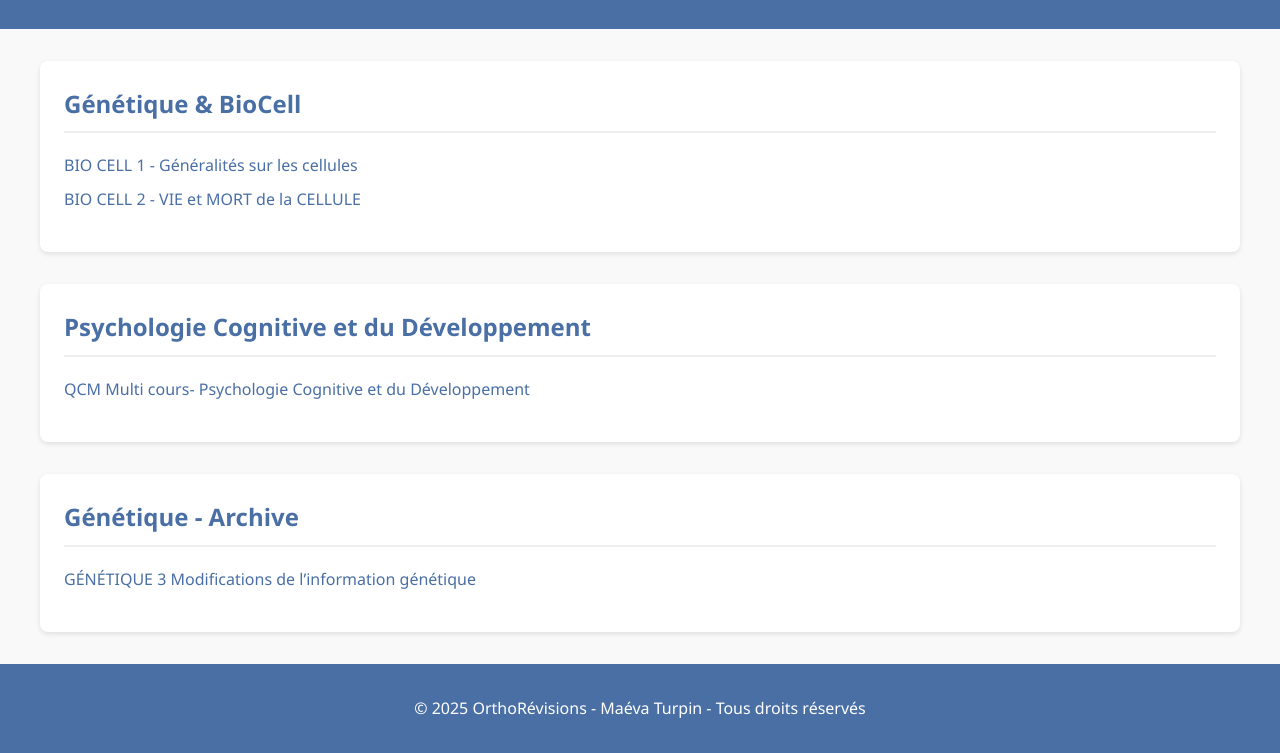
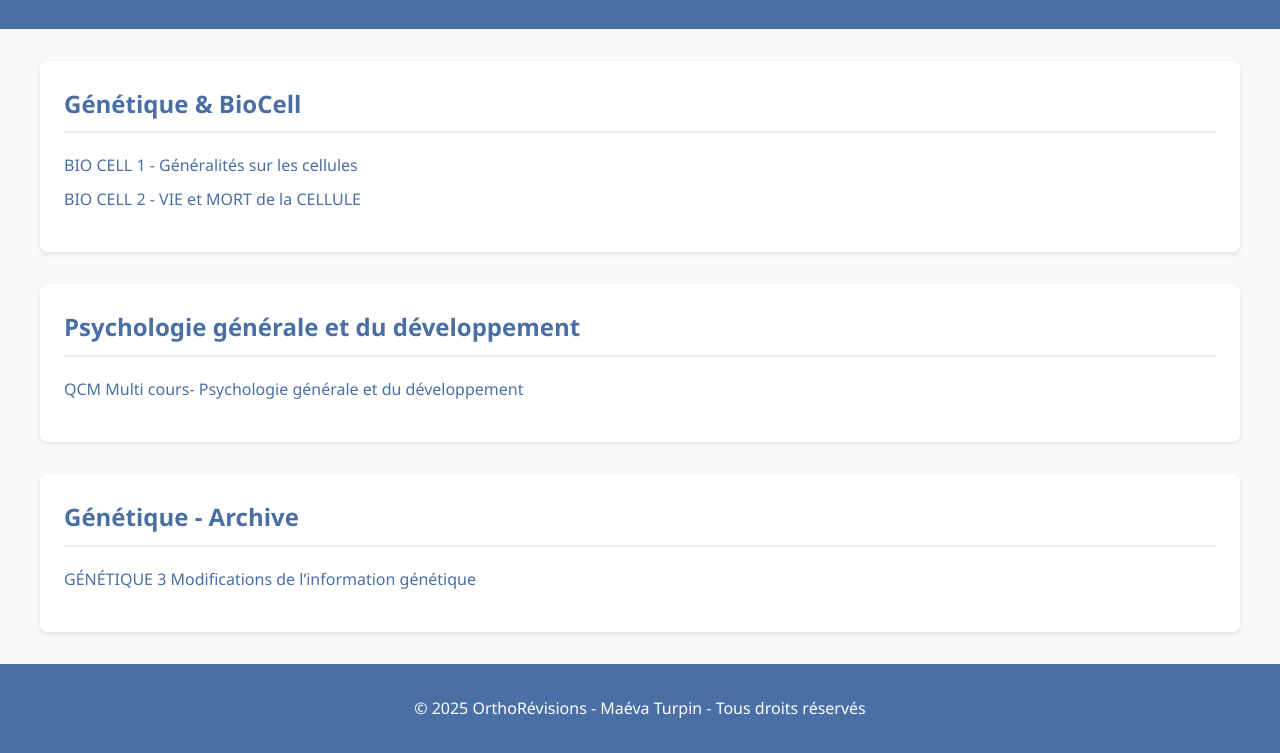
Before and after one commit to mjofrance/Orthoponie-1ere-ann-e, a plain HTML site: page index.html in a window 1280 px wide. Shown: the part 117-870 px from the top of the page. Drawn offline with Linux system fonts and the light colour scheme.

Commit message:
Update index.html

```diff
--- a/index.html
+++ b/index.html
@@ -81,9 +81,9 @@
         </section>
 
         <section class="category">
-            <h2>Psychologie Cognitive et du Développement </h2>
+            <h2>Psychologie générale et du développement </h2>
             <ul class="qcm-list">
-                <li><a href="Pshychologie-du-developpement.html">QCM Multi cours- Psychologie Cognitive et du Développement</a></li>
+                <li><a href="Pshychologie-du-developpement.html">QCM Multi cours- Psychologie générale et du développement </a></li>
             </ul>
         </section>
 
```
